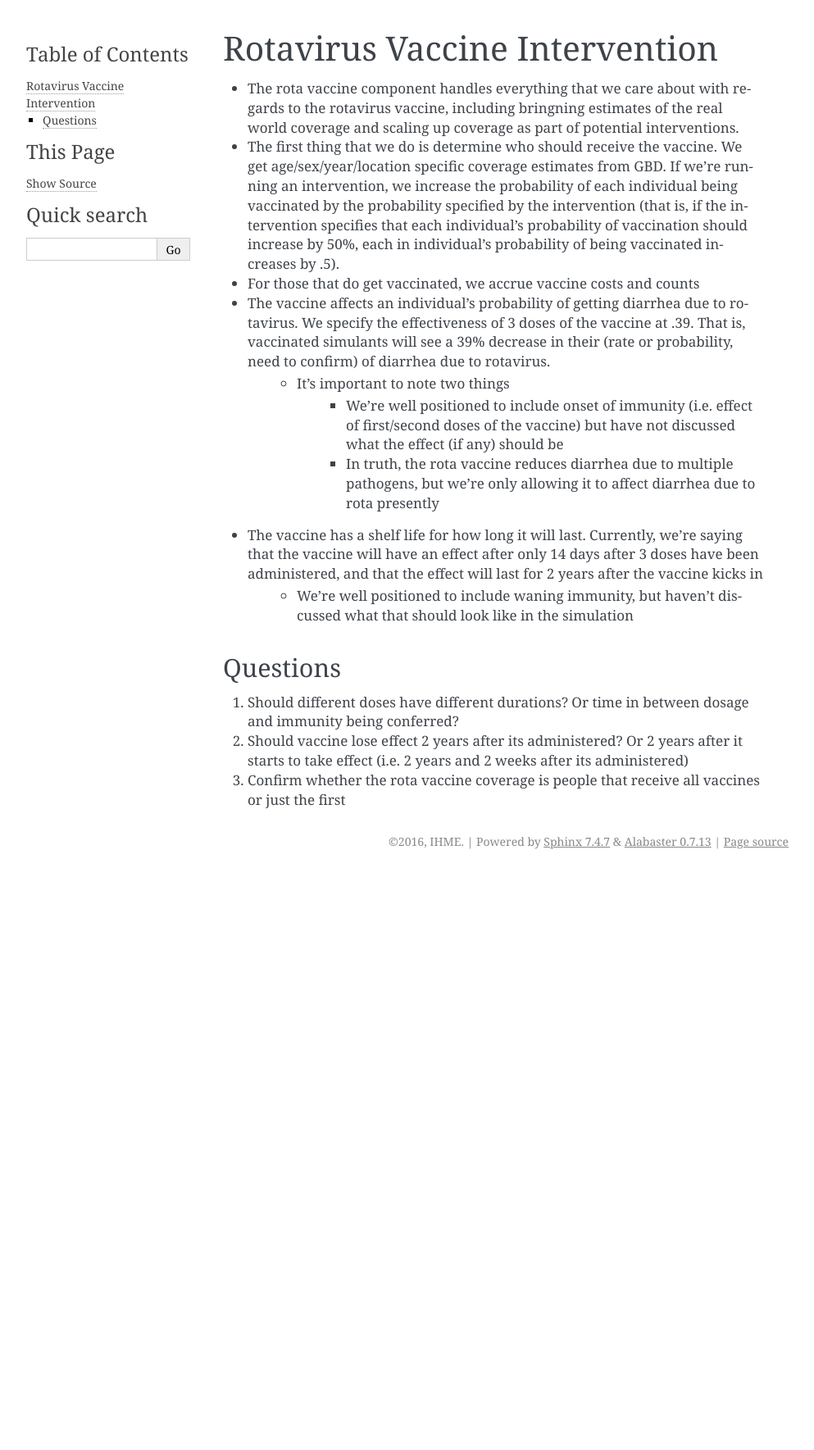
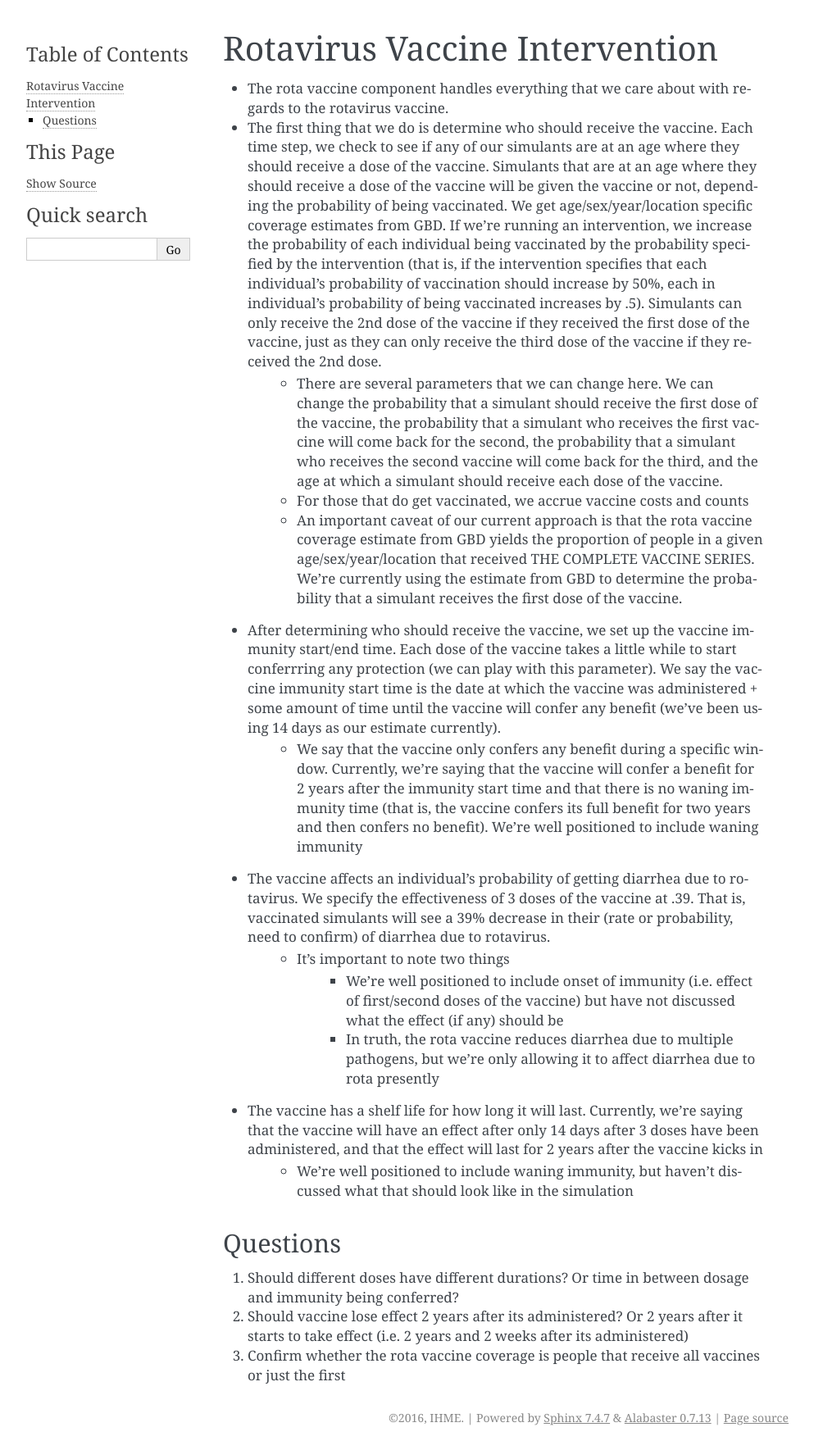
Before and after one commit to ihmeuw/vivarium_public_health, a Sphinx documentation site: the page built from docs/diarrhea_model_documentation/rota_vaccine.rst, in a window 1280 px wide. Shown: the whole page at 82% size, without its empty margins (148-1141 px from the left). Built offline with Sphinx 7.4.7, drawn with Linux system fonts in a browser that asks for light colours; before the commit the page ends 1066 px from its top, so only the background shows below that.

Commit message:
continuing to build out rota vaccine docs

```diff
--- a/docs/diarrhea_model_documentation/rota_vaccine.rst
+++ b/docs/diarrhea_model_documentation/rota_vaccine.rst
@@ -1,8 +1,13 @@
 Rotavirus Vaccine Intervention
 ==============================
-- The rota vaccine component handles everything that we care about with regards to the rotavirus vaccine, including bringning estimates of the real world coverage and scaling up coverage as part of potential interventions.
-- The first thing that we do is determine who should receive the vaccine. We get age/sex/year/location specific coverage estimates from GBD. If we're running an intervention, we increase the probability of each individual being vaccinated by the probability specified by the intervention (that is, if the intervention specifies that each individual's probability of vaccination should increase by 50%, each in individual's probability of being vaccinated increases by .5).
-- For those that do get vaccinated, we accrue vaccine costs and counts
+- The rota vaccine component handles everything that we care about with regards to the rotavirus vaccine.
+- The first thing that we do is determine who should receive the vaccine. Each time step, we check to see if any of our simulants are at an age where they should receive a dose of the vaccine. Simulants that are at an age where they should receive a dose of the vaccine will be given the vaccine or not, depending the probability of being vaccinated. We get age/sex/year/location specific coverage estimates from GBD. If we're running an intervention, we increase the probability of each individual being vaccinated by the probability specified by the intervention (that is, if the intervention specifies that each individual's probability of vaccination should increase by 50%, each in individual's probability of being vaccinated increases by .5). Simulants can only receive the 2nd dose of the vaccine if they received the first dose of the vaccine, just as they can only receive the third dose of the vaccine if they received the 2nd dose.
+    - There are several parameters that we can change here. We can change the probability that a simulant should receive the first dose of the vaccine, the probability that a simulant who receives the first vaccine will come back for the second, the probability that a simulant who receives the second vaccine will come back for the third, and the age at which a simulant should receive each dose of the vaccine.
+    - For those that do get vaccinated, we accrue vaccine costs and counts
+    - An important caveat of our current approach is that the rota vaccine coverage estimate from GBD yields the proportion of people in a given age/sex/year/location that received THE COMPLETE VACCINE SERIES. We're currently using the estimate from GBD to determine the probability that a simulant receives the first dose of the vaccine.
+- After determining who should receive the vaccine, we set up the vaccine immunity start/end time. Each dose of the vaccine takes a little while to start conferrring any protection (we can play with this parameter). We say the vaccine immunity start time is the date at which the vaccine was administered + some amount of time until the vaccine will confer any benefit (we've been using 14 days as our estimate currently).
+    - We say that the vaccine only confers any benefit during a specific window. Currently, we're saying that the vaccine will confer
+      a benefit for 2 years after the immunity start time and that there is no waning immunity time (that is, the vaccine confers its full benefit for two years and then confers no benefit). We're well positioned to include waning immunity
 - The vaccine affects an individual's probability of getting diarrhea due to rotavirus. We specify the effectiveness of 3 doses of the vaccine at .39. That is, vaccinated simulants will see a 39% decrease in their (rate or probability, need to confirm) of diarrhea due to rotavirus.
     - It's important to note two things
         - We're well positioned to include onset of immunity (i.e. effect of first/second doses of the vaccine) but have not discussed what the effect (if any) should be
```
